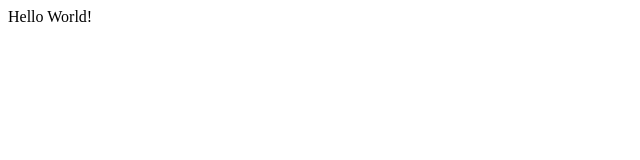
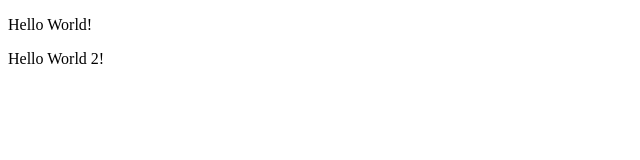
Before and after one commit to waliurtam/GitLabTask, a plain HTML site: page index.html in a window 1280 px wide. Shown: the whole page, without its empty margins (0-640 px from the left). Drawn offline with Linux system fonts and the light colour scheme.

Commit message:
2nd commit

```diff
--- a/index.html
+++ b/index.html
@@ -6,7 +6,8 @@
 </head>
 
 <body>
-    Hello World!
+    <p>Hello World!</p>
+    <p>Hello World 2!</p>
 </body>
 
 </html>
```
Also changed, not shown: style.css (added).
